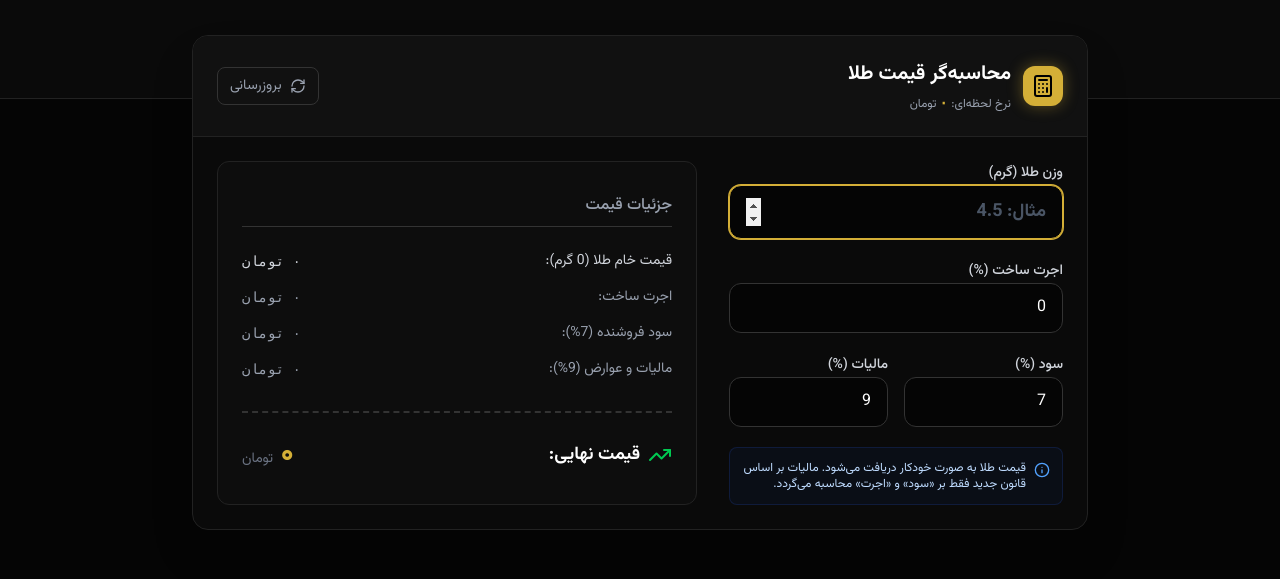
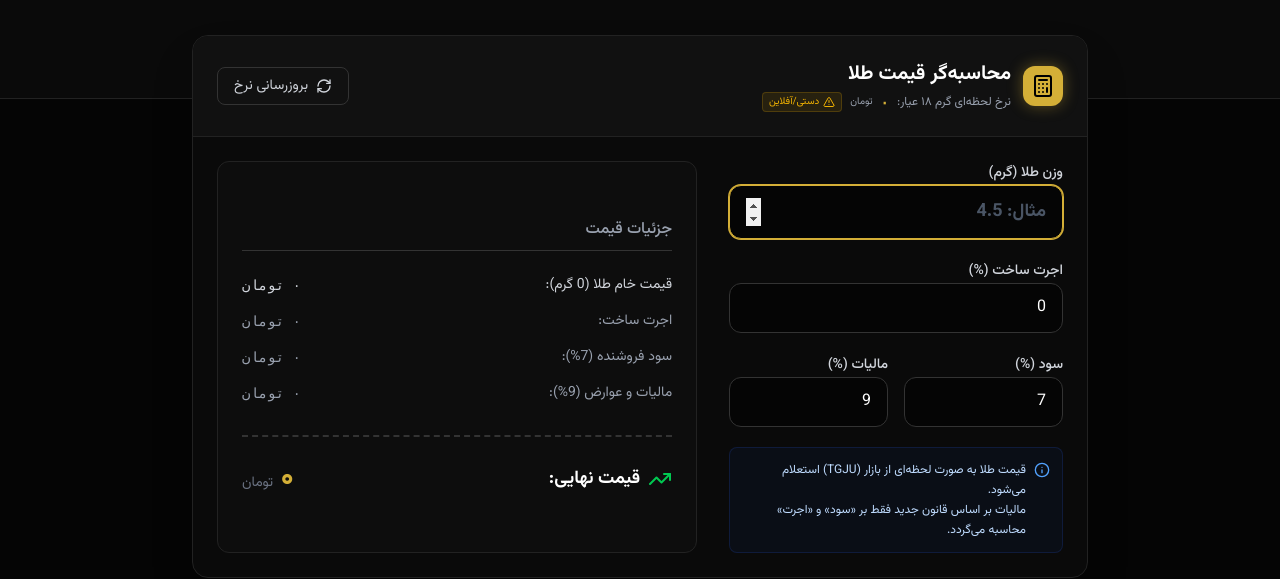
Before and after one commit to BKioto/alefgem_web, a Next.js app: page /gold-calculator in a window 1280 px wide. Shown: the part 284-863 px from the top of the page. Built offline with nearby package versions, Linux system fonts and the light colour scheme; no server answers; the database is empty.

Commit message:
feat: Connect Gold Calculator to TGJU Live Price

```diff
--- a/src/app/api/gold-price/route.ts
+++ b/src/app/api/gold-price/route.ts
@@ -11,62 +11,68 @@ const TGJU_URL = 'https://www.tgju.org/profile/geram18';
 export async function GET() {
   try {
     // ۱. دریافت تنظیمات پیش‌فرض از دیتابیس
-    // ما فقط اولین ردیف تنظیمات رو میخوایم
+    // ما فقط اولین ردیف تنظیمات رو میخوایم (برای درصد سود و اجرت و مالیات)
     const { data: config, error } = await supabase
       .from("gold_config")
       .select("*")
       .limit(1)
       .single();
 
-    // اگر تنظیمی نبود، مقادیر پیش‌فرض هاردکد شده رو استفاده کن
+    // مقادیر پیش‌فرض (اگر دیتابیس خالی بود)
     const defaultConfig = {
       profit_percent: 7,
       tax_percent: 9,
-      wage_percent: 0, // اجرت پیش‌فرض صفر (مشتری وارد کنه بهتره)
+      wage_percent: 0,
       manual_price: 0,
       is_manual_price: false,
-      ...config,
+      ...config, // اگر کانفیگ بود، جایگزین کن
     };
 
     let finalPrice = 0;
     let source = "TGJU";
 
-    // ۲. تصمیم‌گیری برای قیمت: دستی یا اتوماتیک؟
+    // ۲. تصمیم‌گیری: آیا ادمین گفته "فقط قیمت دستی"؟
     if (defaultConfig.is_manual_price && defaultConfig.manual_price > 0) {
-      // اگر حالت دستی فعال بود
+      // اگر حالت دستی فعال بود، همون قیمت دیتابیس رو بده
       finalPrice = Number(defaultConfig.manual_price);
       source = "MANUAL";
     } else {
-      // اگر حالت اتوماتیک بود، از سایت TGJU بخون
+      // اگر حالت اتوماتیک بود، تلاش کن از سایت TGJU بخونی
       try {
         const { data: html } = await axios.get(TGJU_URL, {
           headers: {
+            // هدر مرورگر واقعی میفرستیم که سایت بلاک نکنه
             'User-Agent': 'Mozilla/5.0 (Windows NT 10.0; Win64; x64) AppleWebKit/537.36 (KHTML, like Gecko) Chrome/91.0.4472.124 Safari/537.36'
-          }
+          },
+          timeout: 5000 // ۵ ثانیه بیشتر معطل نشه
         });
 
         const $ = cheerio.load(html);
 
-        // تلاش برای پیدا کردن قیمت از سلکتورهای مختلف سایت
-        let priceText = $('.value > span').first().text().trim();
+        // تلاش برای پیدا کردن قیمت از سلکتورهای معروف TGJU
+        // معمولا قیمت توی این دیتا-اتبیوت هست
+        let priceText = $('span[data-col="info.last_trade.PDrCotVal"]').text().trim();
+
+        // اگر پیدا نشد، سلکتور عمومی‌تر رو تست کن
         if (!priceText) {
-             priceText = $('span[data-col="info.last_trade.PDrCotVal"]').text().trim();
+             priceText = $('.value > span').first().text().trim();
         }
 
         if (priceText) {
-          // حذف ویرگول و تبدیل به عدد
-          // نکته: TGJU معمولا به ریال میده، ما تقسیم بر ۱۰ میکنیم که بشه تومان
+          // حذف ویرگول‌های قیمت (مثلا 43,000,000)
           const numericPriceRial = parseInt(priceText.replace(/,/g, ''), 10);
+
+          // تبدیل ریال به تومان (تقسیم بر ۱۰)
           finalPrice = Math.floor(numericPriceRial / 10);
         } else {
-          throw new Error("Price selector not found");
+          throw new Error("Price selector not found on TGJU");
         }
 
       } catch (scrapeError) {
-        console.error("Scraping failed, switching to manual/fallback:", scrapeError);
-        // اگر اسکرپ خطا داد، قیمت دستی رو به عنوان فال‌بک بفرست
+        console.error("TGJU Scraping failed, switching to fallback DB price:", scrapeError);
+        // اگر سایت بالا نیومد یا ساختارش عوض شده بود، قیمت دیتابیس رو بده که سایت نخوابه
         finalPrice = Number(defaultConfig.manual_price) || 0;
-        source = "FALLBACK";
+        source = "FALLBACK_DB";
       }
     }
 
@@ -79,7 +85,7 @@ export async function GET() {
         tax: Number(defaultConfig.tax_percent),
         wage: Number(defaultConfig.wage_percent),
       },
-      source,
+      source, // جهت اطلاع فرانت‌اند (برای دیباگ)
       lastUpdated: new Date().toISOString(),
     });
 
--- a/src/components/GoldCalculator.tsx
+++ b/src/components/GoldCalculator.tsx
@@ -2,10 +2,11 @@
 "use client";
 
 import { useState, useEffect } from "react";
-import { Calculator, RefreshCw, TrendingUp, Info } from "lucide-react";
+import { Calculator, RefreshCw, TrendingUp, Info, Globe, AlertTriangle } from "lucide-react";
 
 export default function GoldCalculator() {
   const [loading, setLoading] = useState(true);
+  const [dataSource, setDataSource] = useState<string>(""); // منبع قیمت (سایت یا دیتابیس)
 
   // مقادیر ورودی کاربر و سیستم
   const [goldPrice, setGoldPrice] = useState<number>(0);
@@ -23,11 +24,14 @@ export default function GoldCalculator() {
     finalPrice: 0,
   });
 
-  // دریافت اطلاعات از API که در قدم قبلی ساختیم
+  // دریافت اطلاعات از API
   const fetchData = async () => {
     setLoading(true);
     try {
-      const res = await fetch("/api/gold-price");
+      // اضافه کردن پارامتر زمان برای جلوگیری از کش شدن مرورگر
+      const res = await fetch(`/api/gold-price?t=${new Date().getTime()}`, {
+        cache: 'no-store'
+      });
       const data = await res.json();
 
       if (data.success) {
@@ -35,6 +39,7 @@ export default function GoldCalculator() {
         setProfitPercent(String(data.defaults.profit));
         setTaxPercent(String(data.defaults.tax));
         setWagePercent(String(data.defaults.wage));
+        setDataSource(data.source);
       }
     } catch (error) {
       console.error("Failed to fetch gold price", error);
@@ -47,7 +52,7 @@ export default function GoldCalculator() {
     fetchData();
   }, []);
 
-  // محاسبه خودکار (هر بار که یکی از ورودی‌ها تغییر کنه)
+  // محاسبه خودکار
   useEffect(() => {
     const w = parseFloat(weight) || 0;
     const p = parseFloat(profitPercent) || 0;
@@ -84,11 +89,11 @@ export default function GoldCalculator() {
 
   const formatPrice = (price: number) => Math.round(price).toLocaleString("fa-IR");
 
-  if (loading) {
+  if (loading && goldPrice === 0) {
     return (
       <div className="flex h-64 w-full items-center justify-center rounded-2xl border border-[#222] bg-[#0a0a0a] text-[#D4AF37]">
         <RefreshCw className="ml-2 h-6 w-6 animate-spin" />
-        <span className="text-lg">در حال دریافت نرخ لحظه‌ای طلا...</span>
+        <span className="text-lg">در حال دریافت نرخ لحظه‌ای از بازار...</span>
       </div>
     );
   }
@@ -104,18 +109,33 @@ export default function GoldCalculator() {
           </div>
           <div>
             <h2 className="text-xl font-bold text-white">محاسبه‌گر قیمت طلا</h2>
-            <p className="mt-1 text-xs text-gray-400">
-              نرخ لحظه‌ای: <span className="font-mono text-sm font-bold text-[#D4AF37]">{formatPrice(goldPrice)}</span> تومان
-            </p>
+            <div className="mt-1 flex items-center gap-2 text-xs text-gray-400">
+              <span>نرخ لحظه‌ای گرم ۱۸ عیار:</span>
+              <span className="font-mono text-sm font-bold text-[#D4AF37]">{formatPrice(goldPrice)}</span>
+              <span className="text-[10px]">تومان</span>
+
+              {/* نشانگر منبع قیمت */}
+              {dataSource === "TGJU" ? (
+                <span className="flex items-center gap-1 rounded bg-green-500/10 px-1.5 py-0.5 text-[10px] text-green-500 border border-green-500/20">
+                  <Globe className="h-3 w-3" /> آنلاین
+                </span>
+              ) : (
+                <span className="flex items-center gap-1 rounded bg-yellow-500/10 px-1.5 py-0.5 text-[10px] text-yellow-500 border border-yellow-500/20">
+                  <AlertTriangle className="h-3 w-3" /> دستی/آفلاین
+                </span>
+              )}
+            </div>
           </div>
         </div>
+
         <button
           onClick={fetchData}
-          className="flex items-center gap-2 rounded-lg border border-[#333] px-3 py-2 text-sm text-gray-400 transition-colors hover:border-[#D4AF37] hover:text-[#D4AF37]"
-          title="بروزرسانی نرخ"
+          disabled={loading}
+          className="flex items-center gap-2 rounded-lg border border-[#333] px-4 py-2 text-sm text-gray-300 transition-all hover:border-[#D4AF37] hover:text-[#D4AF37] disabled:opacity-50 active:scale-95"
+          title="دریافت نرخ جدید از بازار"
         >
-          <RefreshCw className="h-4 w-4" />
-          بروزرسانی
+          <RefreshCw className={`h-4 w-4 ${loading ? 'animate-spin' : ''}`} />
+          {loading ? 'در حال دریافت...' : 'بروزرسانی نرخ'}
         </button>
       </div>
 
@@ -130,7 +150,7 @@ export default function GoldCalculator() {
               value={weight}
               onChange={(e) => setWeight(e.target.value)}
               placeholder="مثال: 4.5"
-              className="w-full rounded-xl border border-[#333] bg-[#050505] px-4 py-3 text-lg font-bold text-white placeholder-gray-600 focus:border-[#D4AF37] focus:outline-none focus:ring-1 focus:ring-[#D4AF37]"
+              className="w-full rounded-xl border border-[#333] bg-[#050505] px-4 py-3 text-lg font-bold text-white placeholder-gray-600 focus:border-[#D4AF37] focus:outline-none focus:ring-1 focus:ring-[#D4AF37] transition-all"
               autoFocus
             />
           </div>
@@ -141,7 +161,7 @@ export default function GoldCalculator() {
               type="number"
               value={wagePercent}
               onChange={(e) => setWagePercent(e.target.value)}
-              className="w-full rounded-xl border border-[#333] bg-[#050505] px-4 py-3 text-white focus:border-[#D4AF37] focus:outline-none"
+              className="w-full rounded-xl border border-[#333] bg-[#050505] px-4 py-3 text-white focus:border-[#D4AF37] focus:outline-none transition-all"
             />
           </div>
 
@@ -152,7 +172,7 @@ export default function GoldCalculator() {
                 type="number"
                 value={profitPercent}
                 onChange={(e) => setProfitPercent(e.target.value)}
-                className="w-full rounded-xl border border-[#333] bg-[#050505] px-4 py-3 text-white focus:border-[#D4AF37] focus:outline-none"
+                className="w-full rounded-xl border border-[#333] bg-[#050505] px-4 py-3 text-white focus:border-[#D4AF37] focus:outline-none transition-all"
               />
             </div>
             <div className="space-y-2">
@@ -161,14 +181,18 @@ export default function GoldCalculator() {
                 type="number"
                 value={taxPercent}
                 onChange={(e) => setTaxPercent(e.target.value)}
-                className="w-full rounded-xl border border-[#333] bg-[#050505] px-4 py-3 text-white focus:border-[#D4AF37] focus:outline-none"
+                className="w-full rounded-xl border border-[#333] bg-[#050505] px-4 py-3 text-white focus:border-[#D4AF37] focus:outline-none transition-all"
               />
             </div>
           </div>
 
-          <div className="flex items-start gap-2 rounded-lg border border-blue-900/30 bg-blue-900/10 p-3 text-xs text-blue-200">
+          <div className="flex items-start gap-2 rounded-lg border border-blue-900/30 bg-blue-900/10 p-3 text-xs text-blue-200 leading-5">
             <Info className="mt-0.5 h-4 w-4 shrink-0 text-blue-400" />
-            <p>قیمت طلا به صورت خودکار دریافت می‌شود. مالیات بر اساس قانون جدید فقط بر «سود» و «اجرت» محاسبه می‌گردد.</p>
+            <p>
+              قیمت طلا به صورت لحظه‌ای از بازار (TGJU) استعلام می‌شود.
+              <br/>
+              مالیات بر اساس قانون جدید فقط بر «سود» و «اجرت» محاسبه می‌گردد.
+            </p>
           </div>
         </div>
 
@@ -201,7 +225,7 @@ export default function GoldCalculator() {
                 <TrendingUp className="h-6 w-6 text-green-500" />
                 <span className="text-lg font-bold">قیمت نهایی:</span>
               </div>
-              <span className="text-2xl font-extrabold text-[#D4AF37] sm:text-3xl">
+              <span className="text-2xl font-extrabold text-[#D4AF37] sm:text-3xl animate-in fade-in zoom-in duration-300">
                 {formatPrice(results.finalPrice)} <span className="text-sm font-normal text-gray-500">تومان</span>
               </span>
             </div>
```
